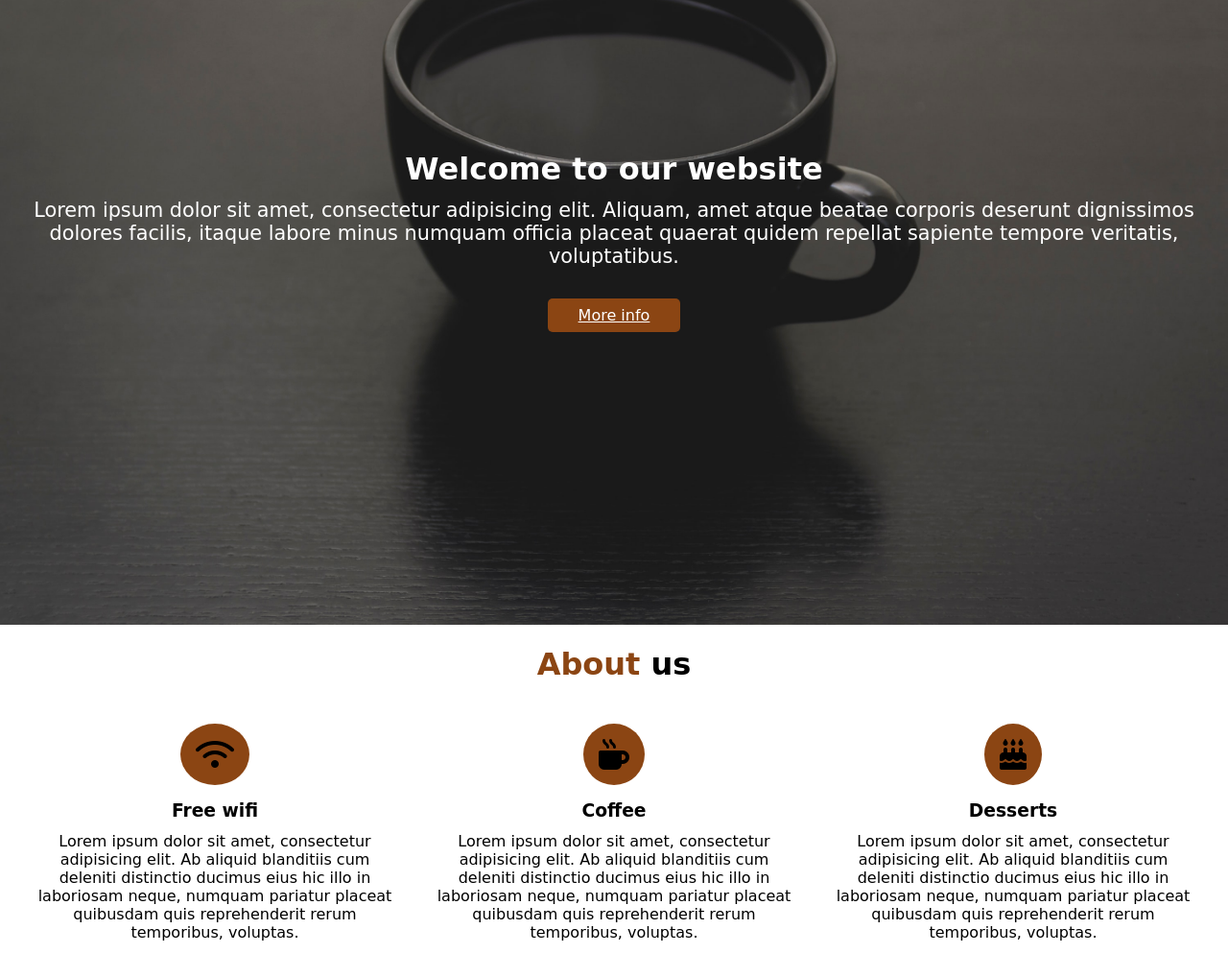
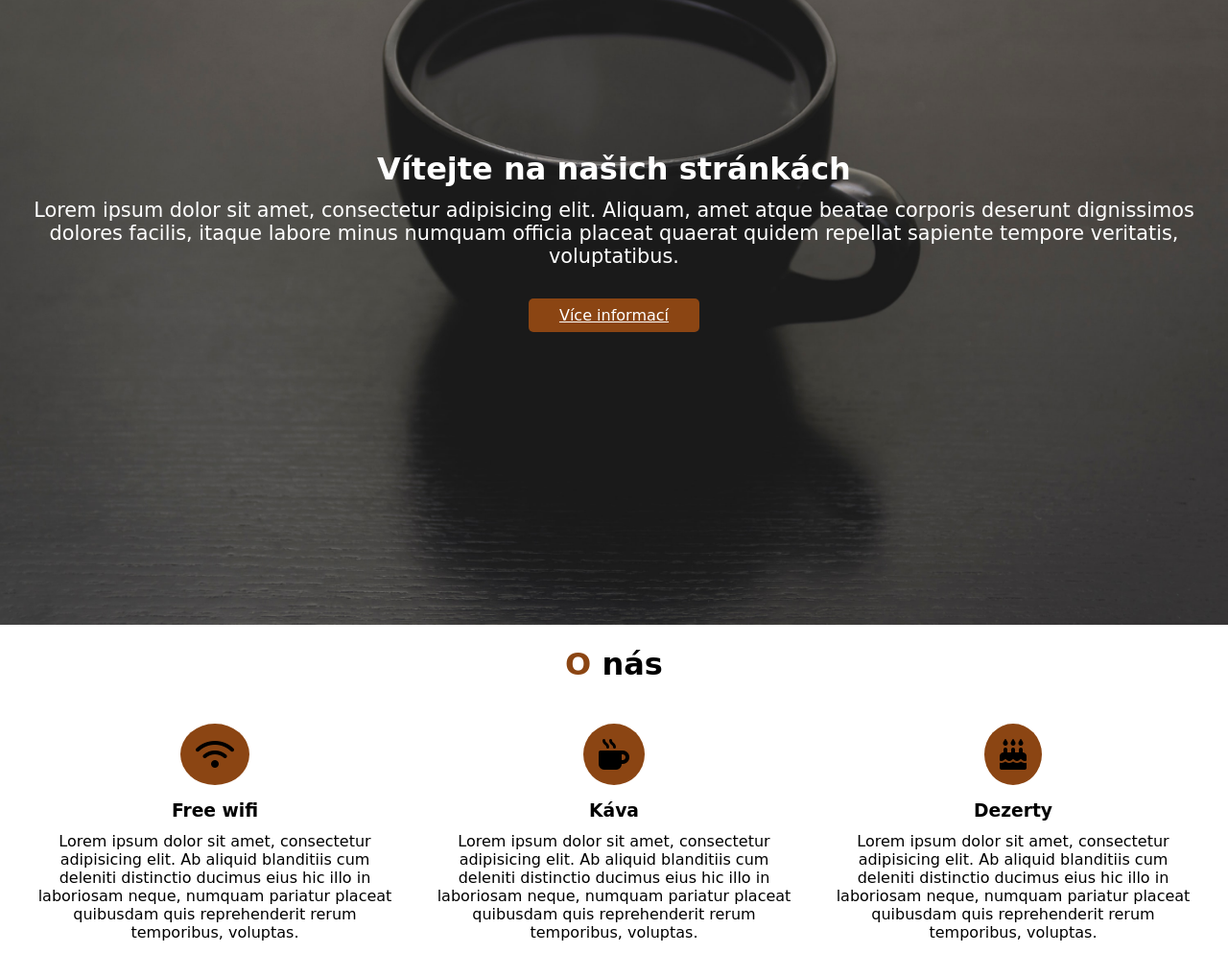
Before and after one commit to StepanLenart/stepanlenart.github.io, a plain HTML site: page projekt2/index.html in a window 1280 px wide. Shown: the part 204-1222 px from the top of the page at 96% size. Drawn offline with Linux system fonts and the light colour scheme.

Commit message:
start projekt2 - s fotkou

```diff
--- a/projekt2/index.html
+++ b/projekt2/index.html
@@ -27,18 +27,18 @@
 </nav>
 <div id="showcase">
     <div class="showcase-content">
-        <h1>Welcome to our website</h1>
+        <h1>Vítejte na našich stránkách</h1>
         <p class="lead">
             Lorem ipsum dolor sit amet, consectetur adipisicing elit. Aliquam, amet atque beatae corporis deserunt dignissimos dolores facilis, itaque labore minus numquam officia placeat quaerat quidem repellat sapiente tempore veritatis, voluptatibus.
         </p>
-        <a href="#what" class="btn">More info</a>
+        <a href="#what" class="btn">Více informací</a>
     </div>
 </div>
 <section id="what" class="bg-light py-1">
     <div class="container">
         <h2 class="m-heading text-center">
-            <span class="text-primary">About</span>
-            us
+            <span class="text-primary">O</span>
+            nás
         </h2>  </div>  <div class="items">
     <div class="item">
         <i class="fas fa-wifi fa-2x"></i>
@@ -50,14 +50,14 @@
     <div class="item">
         <i class="fas fa-mug-hot fa-2x"></i>
         <div>
-            <h3>Coffee</h3>
+            <h3>Káva</h3>
             <p>Lorem ipsum dolor sit amet, consectetur adipisicing elit. Ab aliquid blanditiis cum deleniti distinctio ducimus eius hic illo in laboriosam neque, numquam pariatur placeat quibusdam quis reprehenderit rerum temporibus, voluptas.</p>
         </div>
     </div>
     <div class="item">
         <i class="fas fa-cake fa-2x"></i>
         <div>
-            <h3>Desserts</h3>
+            <h3>Dezerty</h3>
             <p>Lorem ipsum dolor sit amet, consectetur adipisicing elit. Ab aliquid blanditiis cum deleniti distinctio ducimus eius hic illo in laboriosam neque, numquam pariatur placeat quibusdam quis reprehenderit rerum temporibus, voluptas.</p>
         </div>
     </div>
```
